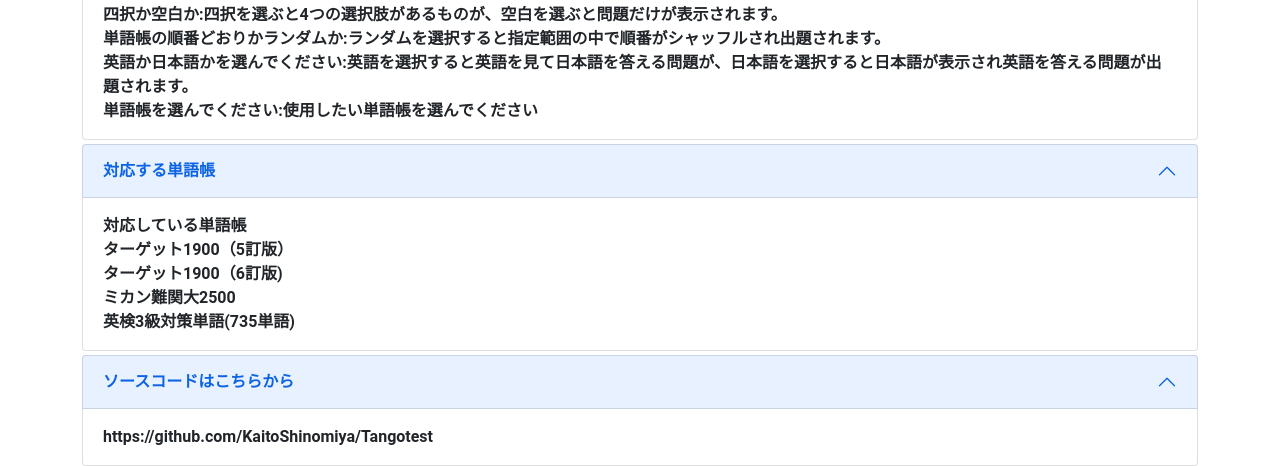
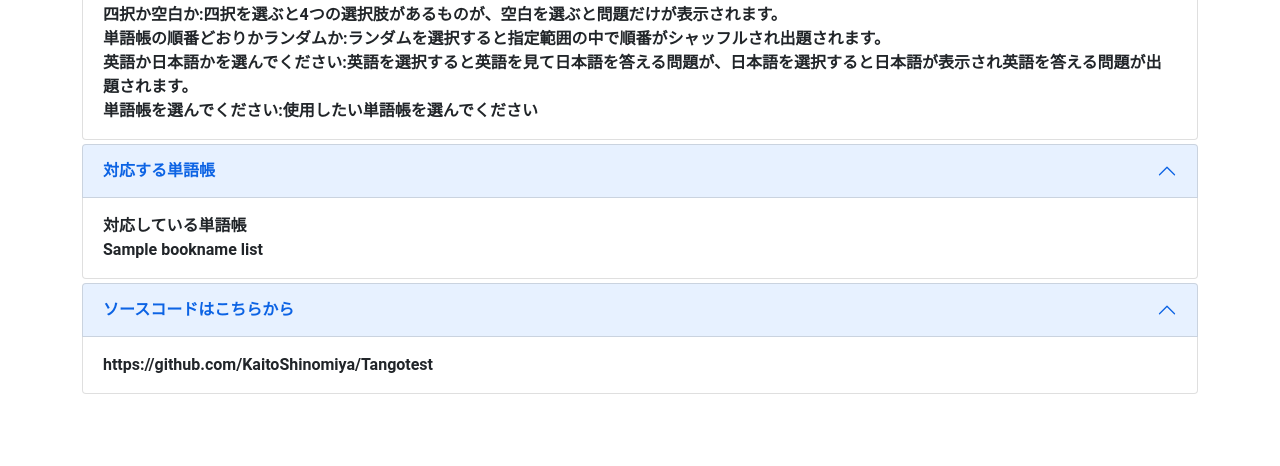
Before and after one commit to KaitoShinomiya/Tangotestmaker_sakura, a Flask app: template templates/make_test.html in a window 1280 px wide. Shown: the part 770-1236 px from the top of the page. After the commit the page ends 1164 px from the top, so only its background shows below. Run offline with Flask 2, Linux system fonts and the light colour scheme; the template is opened without the code that fills it: most values are stand-ins (such as "Sample title", 1, 10 or a date in 2020).

Commit message:
細かい修正 一旦コミット

```diff
--- a/app.py
+++ b/app.py
@@ -6,9 +6,9 @@ from flask import Flask, render_template, redirect
 from flask import request
 from flask_cors import CORS
 from make_test import make_test
-from server_utils import send_line_notify, number_handling, user_list2html, test_label
+from server_utils import send_line_notify, number_handling, user_list2html, test_label,book_name2_html
 from mysql_db import get_bookname_from_MySQL, get_testdf_from_MySQL, register_user_list, get_userlist, get_user_id, \
-    register_user_result, get_booklist, check_result_SQL, register_book_data, add_csvdata2MySQL
+    register_user_result, get_booklist, check_result_SQL, register_book_data, add_csvdata2MySQL,get_bookname4_start_page
 from flask_login import LoginManager, login_required, UserMixin, login_user, logout_user
 from flask_wtf import FlaskForm
 from wtforms import StringField, SubmitField
@@ -43,7 +43,8 @@ def load_user(user_id):
 @app.route("/")
 def start_page():
     return_booklist = user_list2html(get_booklist())
-    return render_template("make_test.html", booklist=return_booklist)
+    bookname_list = book_name2_html(get_bookname4_start_page())
+    return render_template("make_test.html", booklist=return_booklist,bookname_list=bookname_list)
 
 
 @app.route("/t")
--- a/templates/make_test.html
+++ b/templates/make_test.html
@@ -90,8 +90,7 @@
                 <div id="collapseTwo" class="accordion-collapse collapse show" aria-labelledby="headingTwo"
                      data-bs-parent="#accordionExample">
                     <div class="accordion-body">
-                        <strong>対応している単語帳<br>ターゲット1900（5訂版）<br>ターゲット1900（6訂版)<br>ミカン難関大2500<br>
-                            英検3級対策単語(735単語)</strong>
+                        <strong>対応している単語帳<br>{{ bookname_list | safe }}</strong>
                     </div>
                 </div>
             </div>
```
Also changed, not shown: mysql_db.py (+9 -0 lines), server_utils.py (+8 -0 lines).
